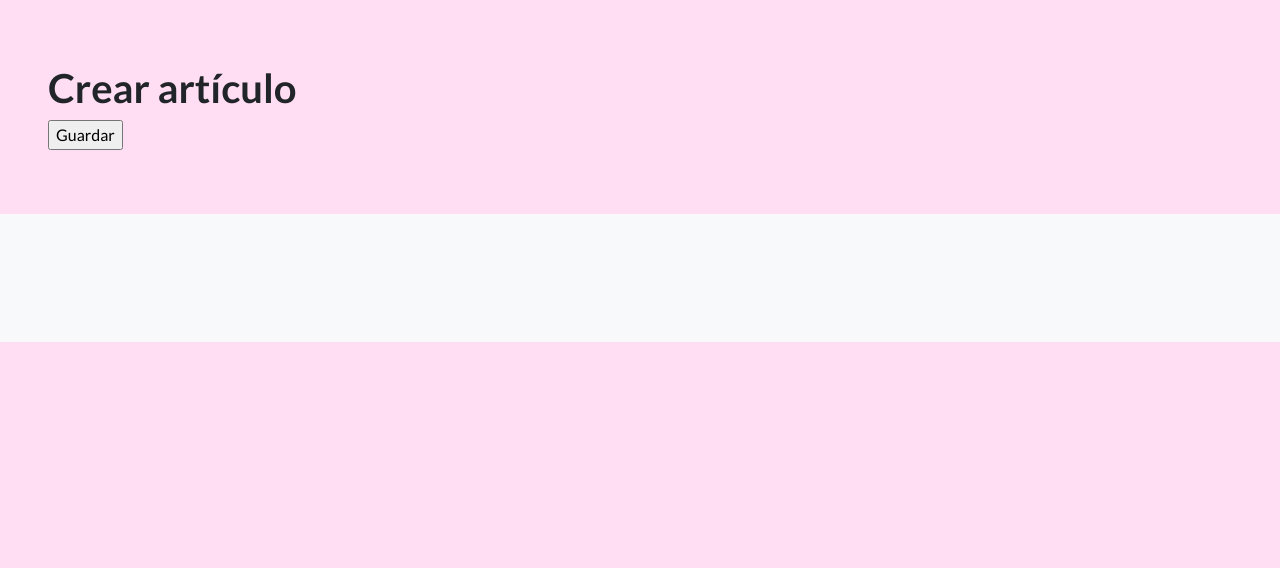
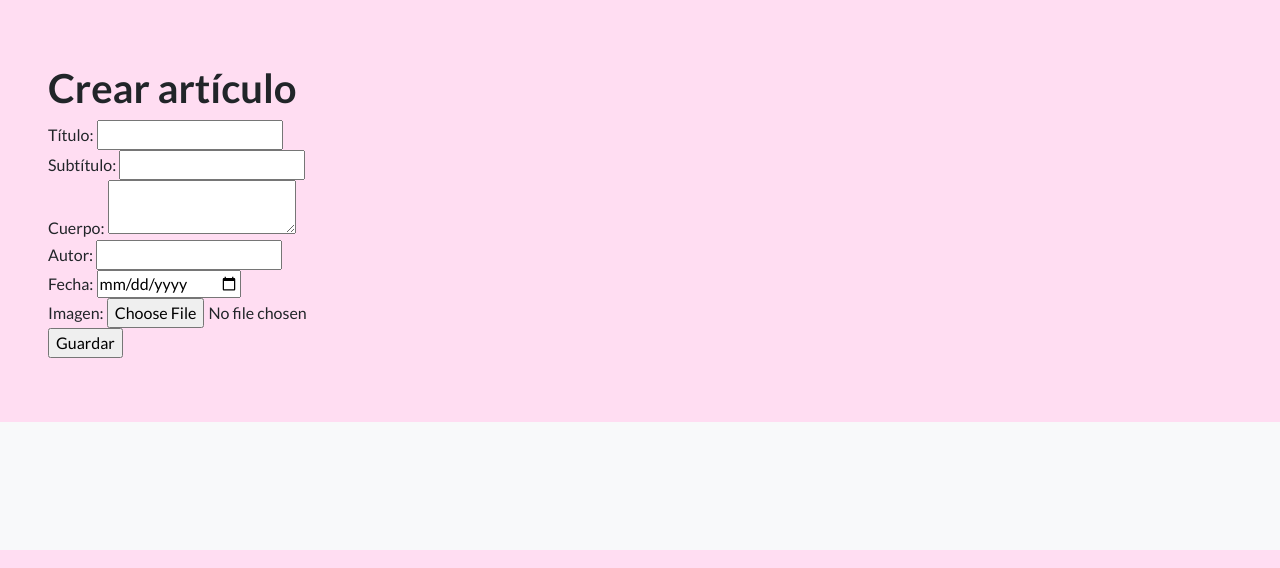
Before and after one commit to ManuelOctavioRodriguez/ProyectoFinal, a Django app: page /crear_articulo/ in a window 1280 px wide. Shown: the part 66-634 px from the top of the page. Run offline with Django 4.2, Linux system fonts and the light colour scheme; a user stored in the database is signed in; some libraries are stand-ins or nearby versions.

Commit message:
Ajustes en los templates

```diff
--- a/Blog/templates/Blog/blog.html
+++ b/Blog/templates/Blog/blog.html
@@ -2,6 +2,7 @@
 {% load static %}
 
 {% block content %}
+
     <h1>Bienvenido al blog</h1>
 
 {% endblock %}
--- a/Blog/templates/Blog/crear_articulo.html
+++ b/Blog/templates/Blog/crear_articulo.html
@@ -3,8 +3,26 @@
 
 {% block contenido %}
     <h1>Crear artículo</h1>
-    <form method="POST">
+    <form method="post">
         {% csrf_token %}
+        <label for="titulo">Título:</label>
+        <input type="text" id="titulo" name="titulo">
+        <br>
+        <label for="subtitulo">Subtítulo:</label>
+        <input type="text" id="subtitulo" name="subtitulo">
+        <br>
+        <label for="cuerpo">Cuerpo:</label>
+        <textarea id="cuerpo" name="cuerpo"></textarea>
+        <br>
+        <label for="autor">Autor:</label>
+        <input type="text" id="autor" name="autor">
+        <br>
+        <label for="fecha">Fecha:</label>
+        <input type="date" id="fecha" name="fecha">
+        <br>
+        <label for="imagen">Imagen:</label>
+        <input type="file" id="imagen" name="imagen">
+        <br>
         <input type="submit" value="Guardar">
     </form>
 {% endblock contenido %}
--- a/Perfiles/templates/Perfiles/perfil.html
+++ b/Perfiles/templates/Perfiles/perfil.html
@@ -3,8 +3,6 @@
 
 {% block contenido %}
     <h1>Perfil de usuario</h1>
-    <h3>Nombre: {{ usuario.nombre }}</h3>
-    <p>Descripción: {{ usuario.descripcion }}</p>
-    <p>Email: {{ usuario.email }}</p>
-
+    <h3>Nombre: {{ request.user.username }}</h3>
+    <p>Email: {{ request.user.email }}</p>
 {% endblock contenido %}
```
Also changed, not shown: Blog/templates/Blog/editar_articulo.html (+19 -1 lines).
